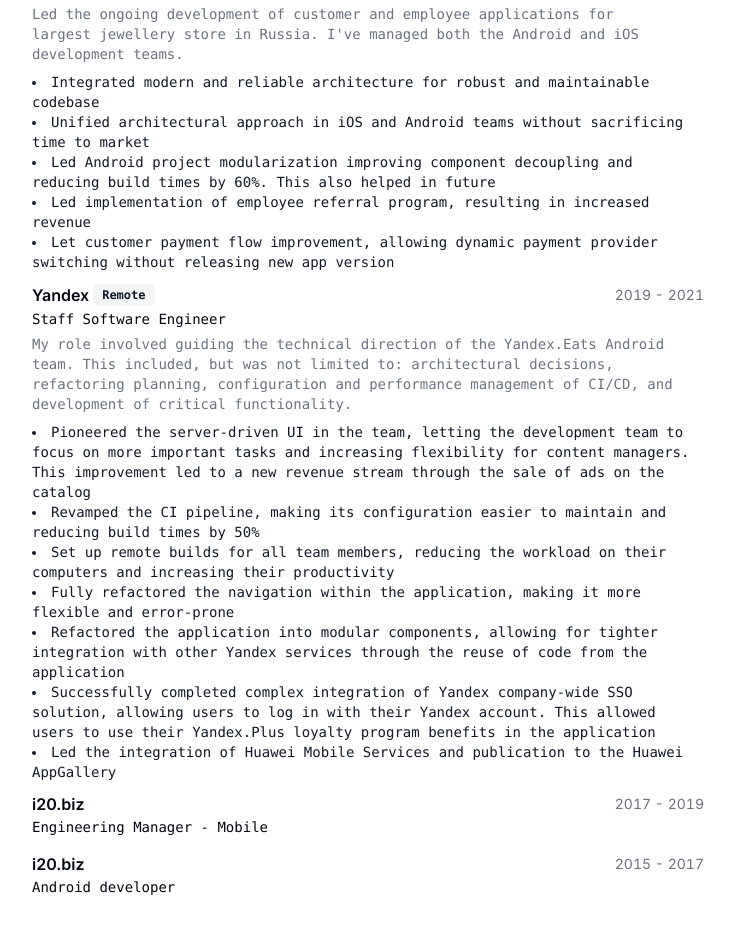
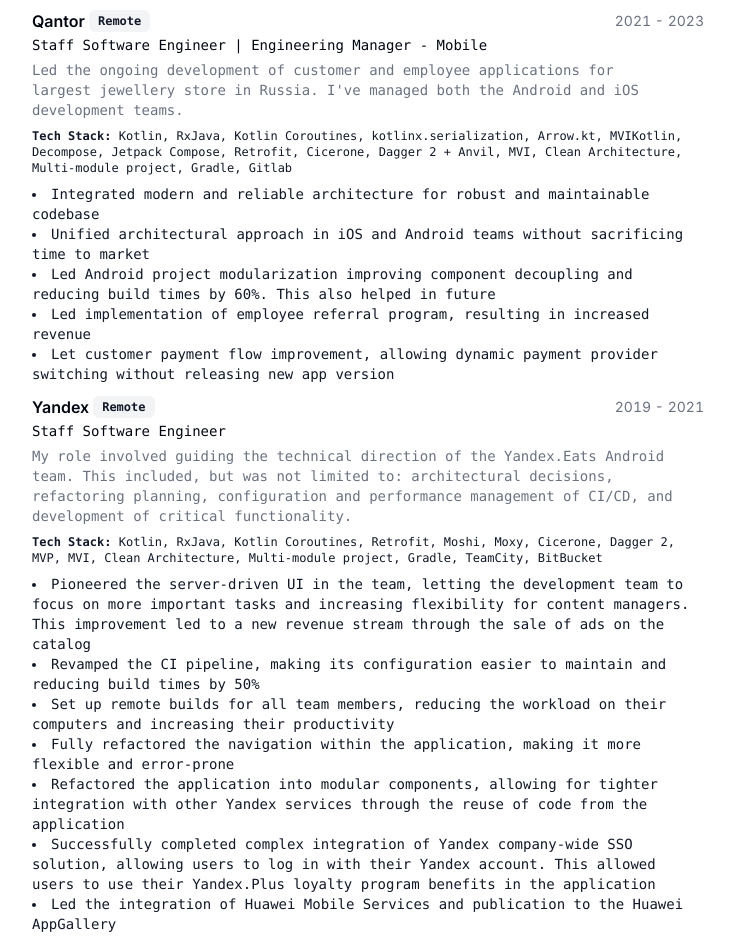
Before and after one commit to IlyaGulya/cv, a Next.js app: page / in a window 1280 px wide. Shown: the part 860-1797 px from the top of the page, without its empty margins (272-1006 px from the left). Built offline with nearby package versions, Linux system fonts and the light colour scheme.

Commit message:
Add tech stack to each company. Small fixes.

```diff
--- a/src/app/page.tsx
+++ b/src/app/page.tsx
@@ -11,7 +11,7 @@
 
 export const metadata: Metadata = {
   title: `${RESUME_DATA.name} | ${RESUME_DATA.about}`,
-  description: RESUME_DATA.summary
+  description: RESUME_DATA.summary,
 };
 
 export default function Page() {
@@ -87,7 +87,7 @@
             </div>
           </div>
 
-          <Avatar className="size-44">
+          <Avatar className="ms-4 size-44">
             <AvatarImage alt={RESUME_DATA.name} src={RESUME_DATA.avatarUrl} />
             <AvatarFallback>{RESUME_DATA.initials}</AvatarFallback>
           </Avatar>
@@ -136,6 +136,13 @@
                 <CardContent className="mt-2 accent-gray-800">
                   {work.summary && (
                     <h4 className={"leading-5"}>{work.summary}</h4>
+                  )}
+                  {work.techStack?.length && (
+                    <>
+                      <label className="block mt-2 text-xs text-accent-foreground">
+                        <b>Tech Stack:</b> {work.techStack.join(", ")}
+                      </label>
+                    </>
                   )}
                   {work.summary && work.bullets?.length && (
                     <div className="mt-2" />
@@ -212,12 +219,12 @@
         links={[
           {
             url: RESUME_DATA.personalWebsiteUrl,
-            title: "Personal Website"
+            title: "Personal Website",
           },
           ...RESUME_DATA.contact.social.map((socialMediaLink) => ({
             url: socialMediaLink.url,
-            title: socialMediaLink.name
-          }))
+            title: socialMediaLink.name,
+          })),
         ]}
       />
     </main>
--- a/src/data/resume-data.tsx
+++ b/src/data/resume-data.tsx
@@ -16,7 +16,7 @@
     "multimedia, dating, AR and food delivery. " +
     "I'm proficient in using modern development stack and working in an agile environment. " +
     "Currently, I work mostly with Kotlin, Jetpack Compose, Kotlinx Coroutines and MVI. " +
-    "I have over 8 years of experience in building mobile applications.",
+    "I have over 9 years of experience in building mobile applications.",
   avatarUrl: "https://avatars.githubusercontent.com/u/668727?v=4",
   personalWebsiteUrl: "https://gulya.me",
   contact: {
@@ -26,27 +26,27 @@
       {
         name: "GitHub",
         url: "https://github.com/IlyaGulya",
-        icon: GitHubIcon
+        icon: GitHubIcon,
       },
       {
         name: "LinkedIn",
         url: "https://www.linkedin.com/in/IlyaGulya/",
-        icon: LinkedInIcon
+        icon: LinkedInIcon,
       },
       {
         name: "Twitter",
         url: "https://twitter.com/IlyaGulya",
-        icon: TwitterIcon
-      }
-    ]
+        icon: TwitterIcon,
+      },
+    ],
   },
   education: [
     {
       school: "Siberian state university of telecommunications and informatics",
       degree: "Bachelor's Degree in Infocommunication technologies and communication systems",
       start: "2012",
-      end: "2016"
-    }
+      end: "2016",
+    },
   ],
   work: [
     {
@@ -64,14 +64,32 @@
         "Integrated Weblate into CI pipeline allowing seamless translation process",
         "Configured CI, reducing build times by 70% and improving development experience",
         "Integrated Huawei Mobile Services and configured AppGallery publication",
-        "Supported NFC payments allowing retail employees to accept bank card payments using their phones"
-      ]
+        "Supported NFC payments allowing retail employees to accept bank card payments using their phones",
+      ],
+      techStack: [
+        "Kotlin",
+        "RxJava",
+        "Kotlin Coroutines",
+        "kotlinx.serialization",
+        "Arrow.kt",
+        "MVIKotlin",
+        "Decompose",
+        "Jetpack Compose",
+        "Retrofit",
+        "Cicerone",
+        "Dagger 2 + Anvil",
+        "MVI",
+        "Clean Architecture",
+        "Multi-module project",
+        "Gradle",
+        "Gitlab",
+      ],
     },
     {
       company: "Qantor",
       link: "https://qantor.ru/",
       badges: ["Remote"],
-      title: "Engineering Manager - Mobile",
+      title: "Staff Software Engineer | Engineering Manager - Mobile",
       logo: QantorIcon,
       start: "2021",
       end: "2023",
@@ -83,8 +101,26 @@
         "Unified architectural approach in iOS and Android teams without sacrificing time to market",
         "Led Android project modularization improving component decoupling and reducing build times by 60%. This also helped in future ",
         "Led implementation of employee referral program, resulting in increased revenue",
-        "Let customer payment flow improvement, allowing dynamic payment provider switching without releasing new app version"
-      ]
+        "Let customer payment flow improvement, allowing dynamic payment provider switching without releasing new app version",
+      ],
+      techStack: [
+        "Kotlin",
+        "RxJava",
+        "Kotlin Coroutines",
+        "kotlinx.serialization",
+        "Arrow.kt",
+        "MVIKotlin",
+        "Decompose",
+        "Jetpack Compose",
+        "Retrofit",
+        "Cicerone",
+        "Dagger 2 + Anvil",
+        "MVI",
+        "Clean Architecture",
+        "Multi-module project",
+        "Gradle",
+        "Gitlab",
+      ],
     },
     {
       company: "Yandex",
@@ -105,27 +141,77 @@
         "Fully refactored the navigation within the application, making it more flexible and error-prone",
         "Refactored the application into modular components, allowing for tighter integration with other Yandex services through the reuse of code from the application",
         "Successfully completed complex integration of Yandex company-wide SSO solution, allowing users to log in with their Yandex account. This allowed users to use their Yandex.Plus loyalty program benefits in the application",
-        "Led the integration of Huawei Mobile Services and publication to the Huawei AppGallery"
-      ]
+        "Led the integration of Huawei Mobile Services and publication to the Huawei AppGallery",
+      ],
+      techStack: [
+        "Kotlin",
+        "RxJava",
+        "Kotlin Coroutines",
+        "Retrofit",
+        "Moshi",
+        "Moxy",
+        "Cicerone",
+        "Dagger 2",
+        "MVP",
+        "MVI",
+        "Clean Architecture",
+        "Multi-module project",
+        "Gradle",
+        "TeamCity",
+        "BitBucket",
+      ],
+    },
+    {
+      company: "i20.biz",
+      link: "https://i20.biz",
+      title: "Senior Android Developer | Engineering Manager - Mobile",
+      badges: [],
+      logo: null,
+      start: "2017",
+      end: "2019",
+      techStack: [
+        "Kotlin",
+        "RxJava",
+        "Retrofit",
+        "Gson",
+        "SQLite",
+        "Moxy",
+        "Realm",
+        "Dagger 2",
+        "Cicerone",
+        "React Native",
+        "mobx",
+        "MVP",
+        "MVVM",
+        "Gitlab",
+        "Gradle",
+      ],
     },
     {
       company: "i20.biz",
       link: "https://i20.biz",
       badges: [],
-      title: "Engineering Manager - Mobile",
-      logo: null,
-      start: "2017",
-      end: "2019"
-    },
-    {
-      company: "i20.biz",
-      link: "https://i20.biz",
-      badges: [],
-      title: "Android developer",
+      techStack: [
+        "Android",
+        "Kotlin",
+        "Java",
+        "RxJava",
+        "Retrofit",
+        "Gson",
+        "SQLite",
+        "Moxy",
+        "Realm",
+        "Dagger 2",
+        "Cicerone",
+        "MVP",
+        "MVVM",
+        "Gitlab",
+      ],
+      title: "Android Developer",
       logo: null,
       start: "2015",
-      end: "2017"
-    }
+      end: "2017",
+    },
   ],
   skills: {
     "Core": [
@@ -134,13 +220,13 @@
       "Kotlin Coroutines",
       "Coroutines Flow",
       "KMP",
-      "RxJava"
+      "RxJava",
     ],
     "CI/CD": [
       "Github Actions",
       "TeamCity",
       "Gitlab CI",
-      "Fastlane"
+      "Fastlane",
     ],
     "Android": [
       "Android SDK",
@@ -159,7 +245,7 @@
       "SQLDelight",
       "Realm",
       "Jetpack Navigation",
-      "Cicerone"
+      "Cicerone",
     ],
     "System Design": [
       "SOLID",
@@ -169,176 +255,21 @@
       "MVP",
       "MVVM",
       "REST API",
-      "Multi-module projects"
+      "Multi-module projects",
     ],
     "Dependency Injection": [
       "Dagger 2",
       "Hilt",
       "Anvil",
       "Koin",
-      "Toothpick"
-    ]
+      "Toothpick",
+    ],
+    "Cross-platform": [
+      "React Native",
+      "Flutter",
+      "MobX",
+      "Provider",
+    ],
   },
-  projects: [
-    // {
-    //   title: "Consultly",
-    //   techStack: [
-    //     "Side Project",
-    //     "TypeScript",
-    //     "Next.js",
-    //     "Vite",
-    //     "GraphQL",
-    //     "WebRTC"
-    //   ],
-    //   description: "A platform to build and grow your online business",
-    //   logo: ConsultlyLogo,
-    //   link: {
-    //     label: "consultly.com",
-    //     href: "https://consultly.com/"
-    //   }
-    // },
-    // {
-    //   title: "Monito",
-    //   techStack: ["Side Project", "TypeScript", "Next.js", "Browser Extension"],
-    //   description:
-    //     "Browser extension that records everything happening in a web application",
-    //   logo: MonitoLogo,
-    //   link: {
-    //     label: "monito.dev",
-    //     href: "https://monito.dev/"
-    //   }
-    // },
-    // {
-    //   title: "Jarocki.me",
-    //   techStack: ["Side Project", "Next.js", "MDX"],
-    //   description:
-    //     "My personal website and blog. Built with Next.js and Notion API",
-    //   logo: JarockiMeLogo,
-    //   link: {
-    //     label: "github.com",
-    //     href: "https://jarocki.me/"
-    //   }
-    // },
-    // {
-    //   title: "Minimal",
-    //   techStack: ["Side Project", "Next.js", "Puppeteer"],
-    //   description:
-    //     "Minimalist calendars, habit trackers and planners generator",
-    //   logo: Minimal,
-    //   link: {
-    //     label: "useminimal.com",
-    //     href: "https://useminimal.com/"
-    //   }
-    // },
-    // {
-    //   title: "Barepapers",
-    //   techStack: ["Side Project", "Next.js", "Puppeteer"],
-    //   description:
-    //     "Generates beautiful wallpapers using random shapes and gradients",
-    //   logo: BarepapersLogo,
-    //   link: {
-    //     label: "barepapers.com",
-    //     href: "https://barepapers.com/"
-    //   }
-    // },
-    // {
-    //   title: "Year progress",
-    //   techStack: ["Side Project", "TypeScript", "Next.js"],
-    //   description: "Tracks current year progress and displays a countdown",
-    //   logo: YearProgressLogo,
-    //   link: {
-    //     label: "getyearprogress.com",
-    //     href: "https://getyearprogress.com/"
-    //   }
-    // },
-    // {
-    //   title: "Parabol",
-    //   techStack: [
-    //     "Full Stack Developer",
-    //     "TypeScript",
-    //     "React",
-    //     "Node.js",
-    //     "GraphQL"
-    //   ],
-    //   description:
-    //     "The Agile meeting co-pilot that delivers better meetings with less effort",
-    //   logo: ParabolLogo,
-    //   link: {
-    //     label: "github.com",
-    //     href: "https://parabol.co/"
-    //   }
-    // },
-    // {
-    //   title: "Evercast",
-    //   techStack: [
-    //     "Lead Frontend Developer",
-    //
-    //     "TypeScript",
-    //     "React",
-    //     "Node.js",
-    //     "GraphQL"
-    //   ],
-    //   description:
-    //     "Creative collaboration platform that combines video conferencing and HD media streaming",
-    //   logo: EvercastLogo,
-    //   link: {
-    //     label: "evercast.us",
-    //     href: "https://www.evercast.us/"
-    //   }
-    // },
-    // {
-    //   title: "Mobile Vikings",
-    //   techStack: ["Lead Android Developer", "Android", "Kotlin"],
-    //   description:
-    //     "Android application for leading virtual mobile operator in Poland",
-    //   logo: MobileVikingsLogo,
-    //   link: {
-    //     label: "mobilevikings.pl",
-    //     href: "https://mobilevikings.pl/"
-    //   }
-    // },
-    // {
-    //   title: "Howdy",
-    //   techStack: ["Lead Android Developer", "Android", "Kotlin"],
-    //   description:
-    //     "Howdy is a place for you to join communities you care about",
-    //   logo: Howdy,
-    //   link: {
-    //     label: "play.google.com",
-    //     href: "https://howdy.co/"
-    //   }
-    // },
-    // {
-    //   title: "Tastycloud",
-    //   techStack: ["Lead Android Developer", "Android", "Kotlin"],
-    //   description:
-    //     "Android application for managing and displaying restaurant menus in kiosk mode",
-    //   logo: TastyCloudLogo,
-    //   link: {
-    //     label: "tastycloud.fr",
-    //     href: "https://www.tastycloud.fr/"
-    //   }
-    // },
-    // {
-    //   title: "Ambit",
-    //   techStack: ["Lead Android Developer", "Android", "Kotlin"],
-    //   description:
-    //     "Android application that helps with sharing your contact details"
-    //   // logo: AmbitLogo
-    // },
-    // {
-    //   title: "Bim",
-    //   techStack: ["Lead Android Developer", "Android", "Kotlin"],
-    //   description:
-    //     "Android application that helps with booking a table in a restaurants"
-    //   // logo: BimLogo
-    // },
-    // {
-    //   title: "Canal Digital GO",
-    //   techStack: ["Lead Android Developer", "Android", "Kotlin"],
-    //   description:
-    //     "Video streaming mobile application for Canal Digital subscribers"
-    //   // logo: CDGOLogo
-    // }
-  ]
+  projects: [],
 };
--- a/src/data/types.tsx
+++ b/src/data/types.tsx
@@ -28,6 +28,7 @@
   start: string;
   end: string;
   summary?: string;
+  techStack?: string[];
   bullets?: string[];
 };
 
```
